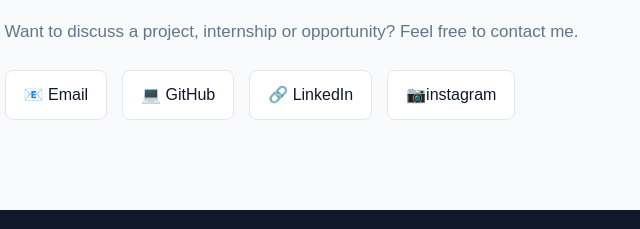
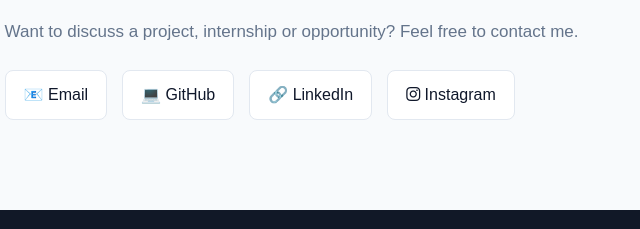
Before and after one commit to Mohitydv010/Mohit_Portfolio, a plain HTML site: page index.html in a window 1280 px wide. Shown: the part 3011-3240 px from the top of the page, 125-765 px from the left. Drawn offline with Linux system fonts and the light colour scheme.

Commit message:
Updated portfolio

```diff
--- a/index.html
+++ b/index.html
@@ -9,6 +9,7 @@
 
     <!-- CSS -->
     <link rel="stylesheet" href="style.css">
+    <link rel="stylesheet" href="https://cdnjs.cloudflare.com/ajax/libs/font-awesome/6.5.2/css/all.min.css">
 </head>
 
 <body>
@@ -137,12 +138,6 @@
             <div class="skill">
                 JavaScript
             </div>
-
-
-
-
-
-
 
             <div class="skill">
                 Git & GitHub
@@ -316,8 +311,8 @@
                 🔗 LinkedIn
             </a>
 
-            <a href="https://www.instagram.com/mohit_yadav.96" target="_blank">
-                <i class="fa-brands fa-instagram"></i>📷instagram
+            <a href="https://www.instagram.com/mohit_yadav.96" target="_blank" class="contact-btn instagram-btn">
+                <i class="fa-brands fa-instagram"></i>  Instagram
             </a>
 
         </div>
```
